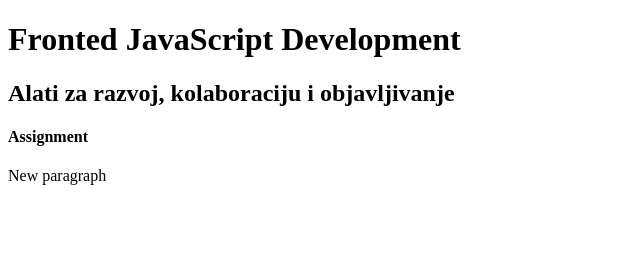
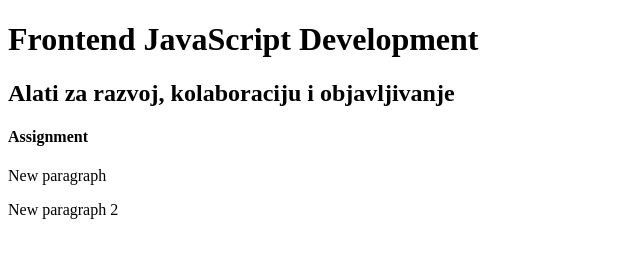
Before and after one commit to braca-007/frontend_development_Assignment_01, a plain HTML site: page index.html in a window 1280 px wide. Shown: the whole page, without its empty margins (0-640 px from the left). Drawn offline with Linux system fonts and the light colour scheme.

Commit message:
New paragraph 2 added

```diff
--- a/index.html
+++ b/index.html
@@ -6,9 +6,10 @@
     <title>Alati za razvoj, kolaboraciju i objavljivanje</title>
 </head>
 <body>
-    <h1>Fronted JavaScript Development</h1>
+    <h1>Frontend JavaScript Development</h1>
     <h2>Alati za razvoj, kolaboraciju i objavljivanje</h2>
     <h4>Assignment</h4>
     <p>New paragraph</p>
+    <p>New paragraph 2</p>
 </body>
 </html>
```
